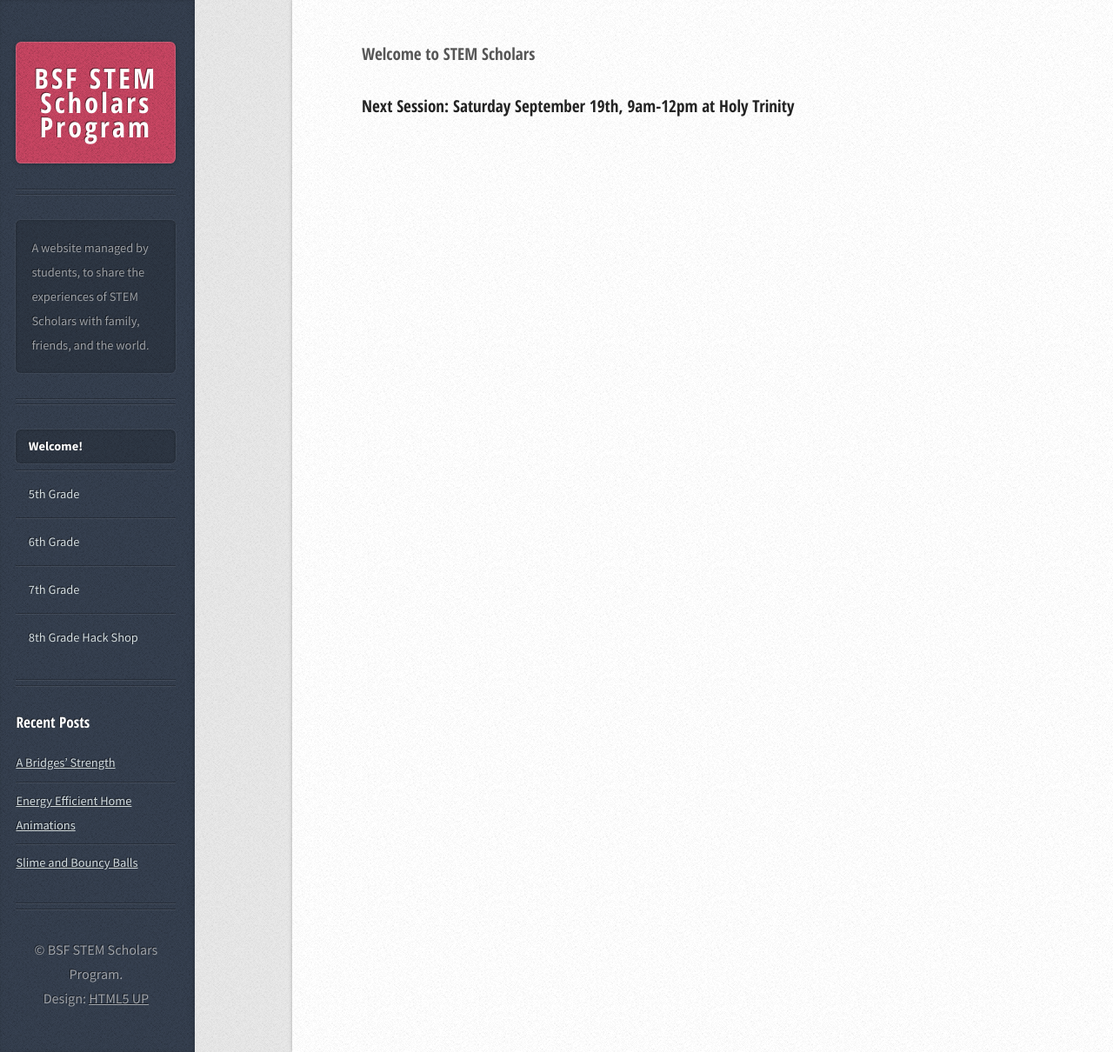
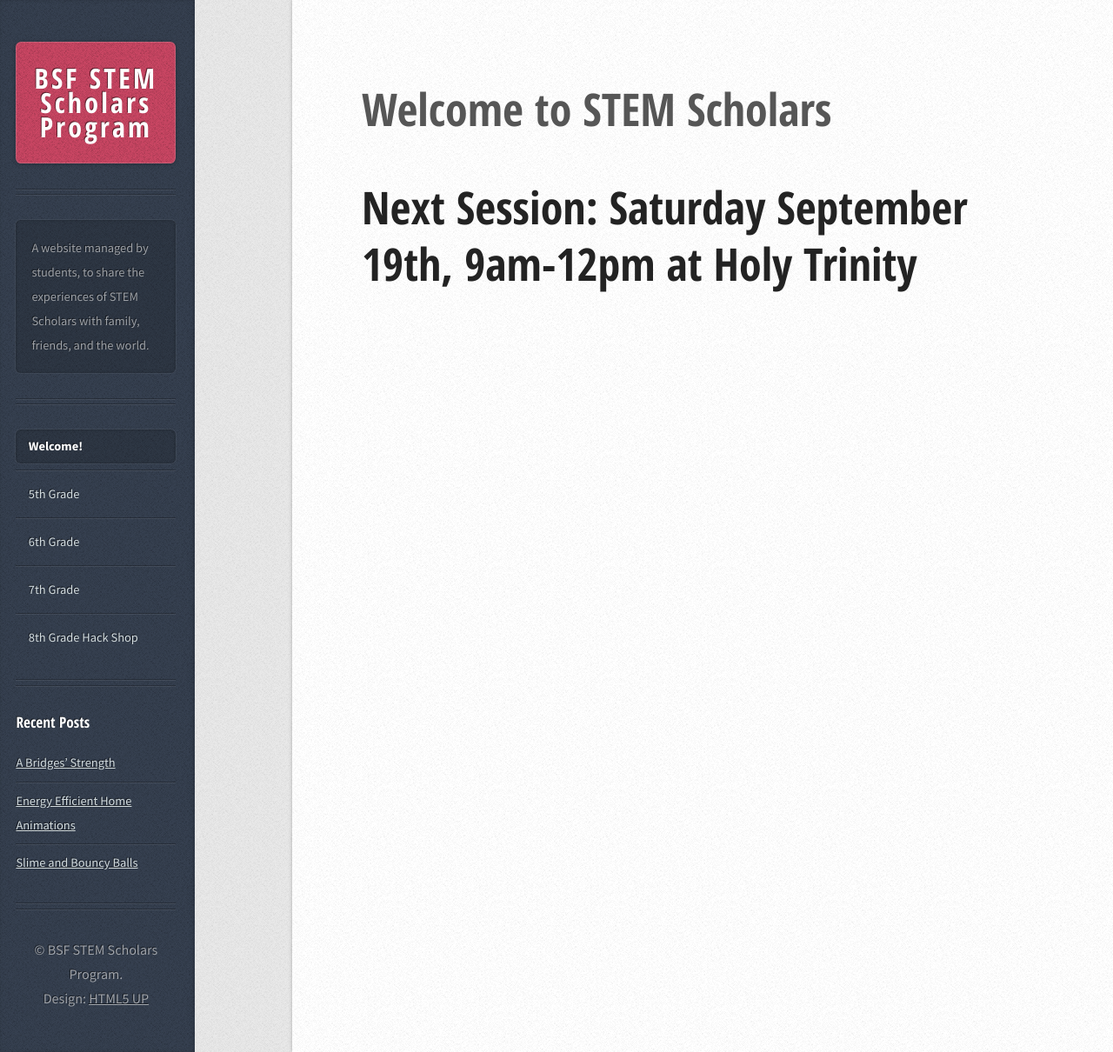
Before and after one commit to hackshop/bsfstemscholars, a Jekyll site: the page built from about.md, in a window 1280 px wide. Shown: the whole page at 87% size. Built offline with Jekyll 4.4.1, drawn with Linux system fonts in a browser that asks for light colours; nearby versions of some CDN libraries.

Commit message:
Update page template

```diff
--- a/_layouts/page.html
+++ b/_layouts/page.html
@@ -1,14 +1,11 @@
 ---
 layout: default
 ---
-<article class="post">
-
-  <header class="post-header">
-    <h1 class="post-title">{{ page.title }}</h1>
-  </header>
-
-  <div class="post-content">
-    {{ content }}
-  </div>
-
+<article class="box post post-excerpt">
+    <header>
+        <h1>{{ page.title }}</h1>
+    </header>
+    <div>
+        {{ content }}
+    </div>
 </article>
--- a/index.html
+++ b/index.html
@@ -3,7 +3,7 @@
 ---
 <!-- Posts -->
 {% for post in paginator.posts %}
-{% assign author = site.authors[post.author] %}
+{% assign author = site.data.authors[post.author] %}
     <article class="box post post-excerpt">
         <header>
             <h2><a href="{{ post.url }}">{{ post.title }}</a></h2>
```
